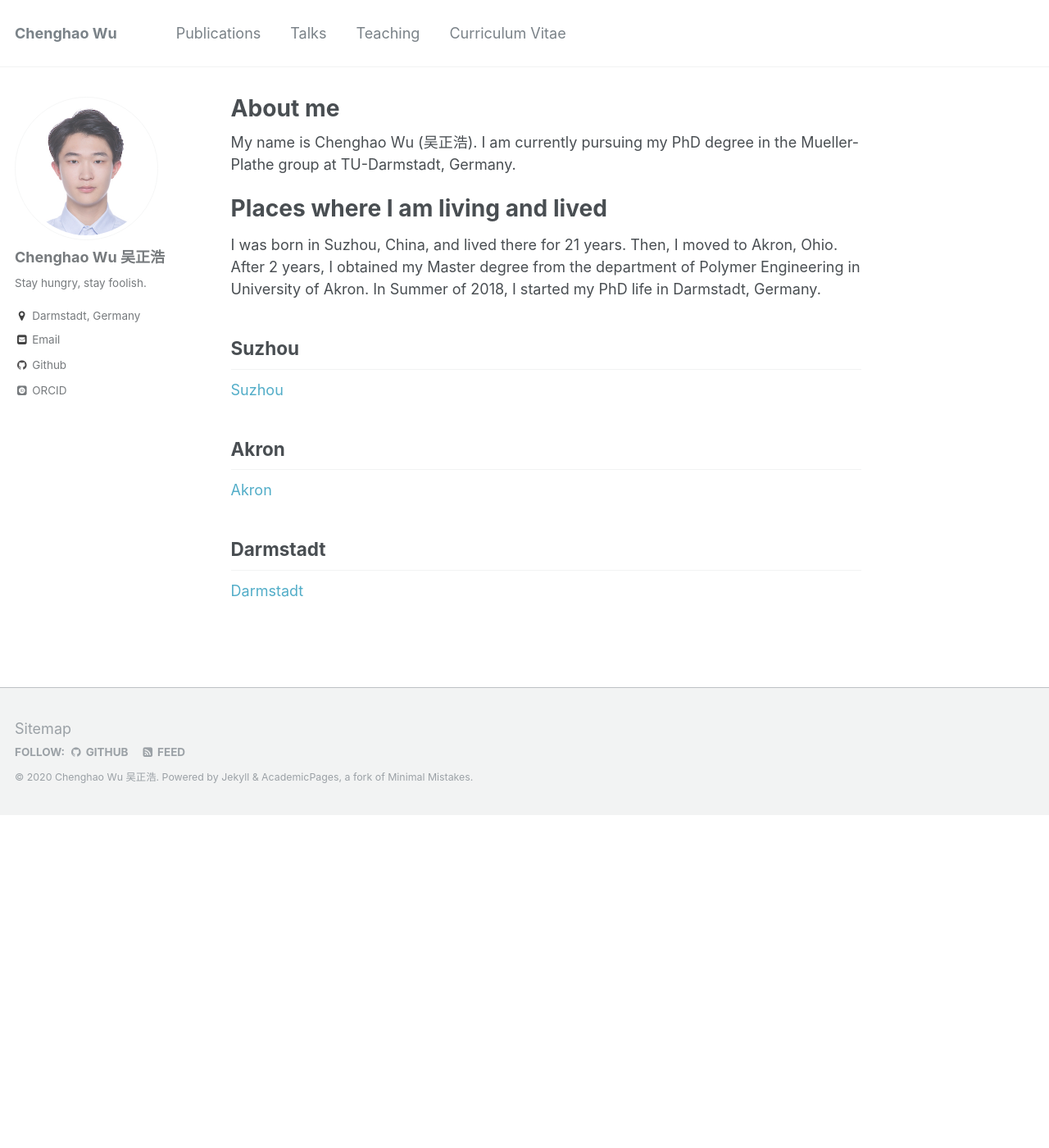
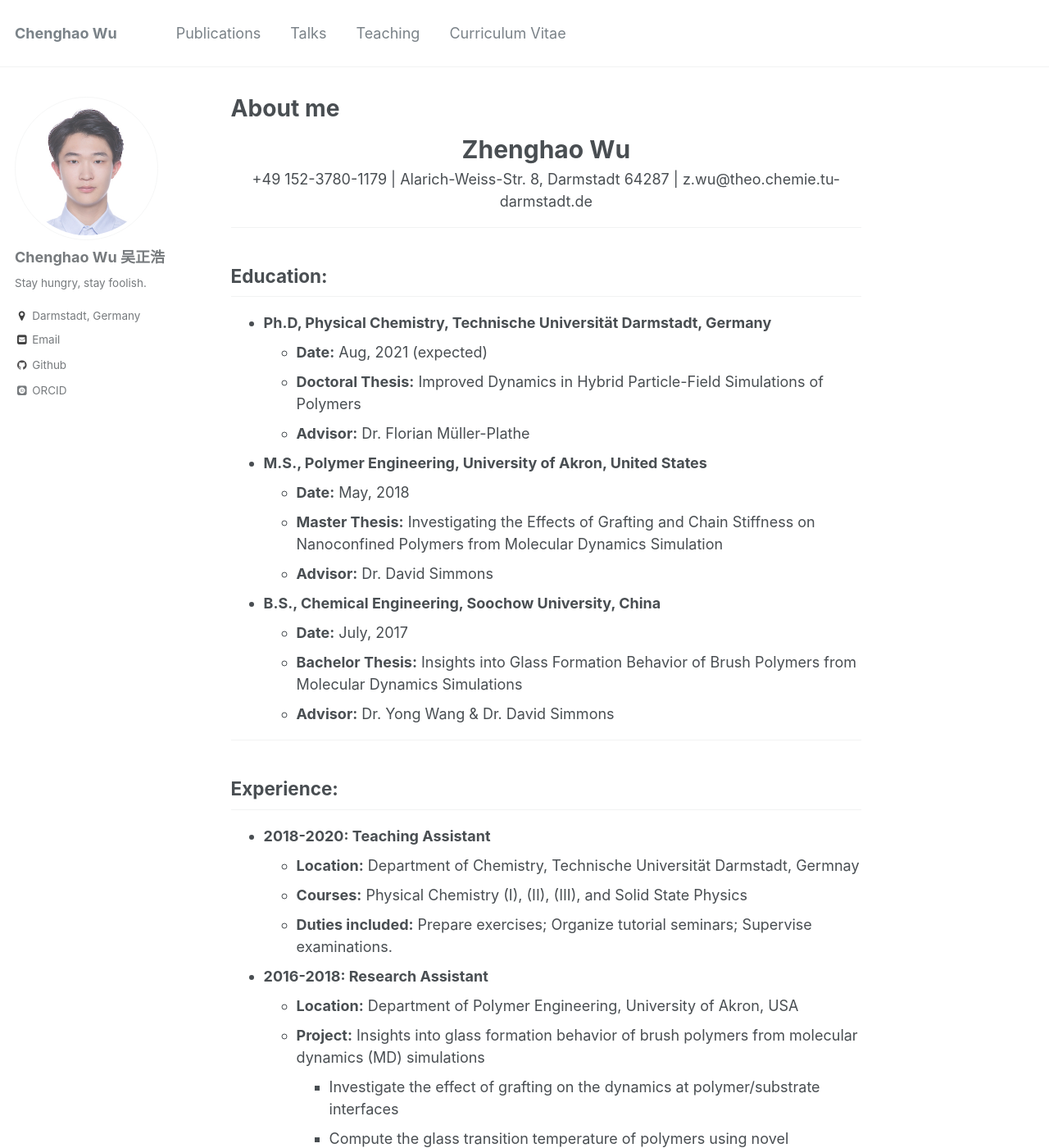
Before and after one commit to Chenghao-Wu/Chenghao-Wu.github.io, a Jekyll site: the page built from _pages/about.md, in a window 1280 px wide and 1400 px high. Shown: the whole window at 82% size. Built offline with Jekyll 4.4.1, drawn with Linux system fonts in a browser that asks for light colours; some web fonts are replaced; some of the changed text lies outside the part shown.

Commit message:
update 17

```diff
--- a/_pages/about.md
+++ b/_pages/about.md
@@ -8,20 +8,88 @@ redirect_from:
   - /about.html
 ---
 
-My name is Chenghao Wu (吴正浩). I am currently pursuing my PhD degree in the Mueller-Plathe group at TU-Darmstadt, Germany.
 
-Places where I am living and lived
-======
-I was born in Suzhou, China, and lived there for 21 years. Then, I moved to Akron, Ohio. After 2 years, I obtained my Master degree from the department of Polymer Engineering in University of Akron. In Summer of 2018, I started my PhD life in Darmstadt, Germany.
+<div style="text-align: center;font-size:30px;"><b>Zhenghao Wu</b></div>
 
-Suzhou
+
+<div align="center">+49 152-3780-1179 |   Alarich-Weiss-Str. 8, Darmstadt 64287 | z.wu@theo.chemie.tu-darmstadt.de </div>
+
+---
+
+Education:
 ------
-[Suzhou](https://en.wikipedia.org/wiki/Suzhou)
 
-Akron
+* **Ph.D, Physical Chemistry, Technische Universität Darmstadt, Germany**
+  * **Date:** Aug, 2021 (expected)
+  * **Doctoral Thesis:** Improved Dynamics in Hybrid Particle-Field Simulations of Polymers
+  * **Advisor:** Dr. Florian Müller-Plathe
+* **M.S., Polymer Engineering, University of Akron, United States**
+  * **Date:** May, 2018
+  * **Master Thesis:** Investigating the Effects of Grafting and Chain Stiffness on Nanoconfined Polymers from Molecular Dynamics Simulation
+  * **Advisor:** Dr. David Simmons
+* **B.S., Chemical Engineering, Soochow University, China**
+  * **Date:** July, 2017
+  * **Bachelor Thesis:** Insights into Glass Formation Behavior of Brush Polymers from Molecular Dynamics Simulations
+  * **Advisor:** Dr. Yong Wang & Dr. David Simmons
+
+---
+
+Experience:
 ------
-[Akron](https://en.wikipedia.org/wiki/Akron,_Ohio)
+* **2018-2020: Teaching Assistant**
+  * **Location:** Department of Chemistry, Technische Universität Darmstadt, Germnay
+  * **Courses:** Physical Chemistry (I), (II), (III), and Solid State Physics
+  * **Duties included:** Prepare exercises; Organize tutorial seminars; Supervise examinations.
 
-Darmstadt
+* **2016-2018: Research Assistant**
+  * **Location:** Department of Polymer Engineering, University of Akron, USA
+  * **Project:** Insights into glass formation behavior of brush polymers from molecular dynamics (MD) simulations
+    * Investigate the effect of grafting on the dynamics at polymer/substrate interfaces
+    * Compute the glass transition temperature of polymers using novel algorithms
+    * Conduct data analysis with automated scripts based on Python
+  * **Supervisor:** Dr. David Simmons
+
+* **July-Aug, 2015: Internship**
+  * **Location:** Bureau of Quality and Technical Supervision of Suzhou, China
+  * **Duties included:** Performed analyses to detect and quantify the amount of fat, sugar, protein and certain additives in consumer-based foods, and compared results to China National Food Standards (GB)
+
+---
+
+Skills:
 ------
-[Darmstadt](https://en.wikipedia.org/wiki/Darmstadt)
+* Skill 1
+* Skill 2
+  * Sub-skill 2.1
+  * Sub-skill 2.2
+  * Sub-skill 2.3
+* Skill 3
+
+---
+
+Publications:
+------
+1. **Wu, Z**, Milano, G, and Müller‐Plathe, F. [Combination of Hybrid Particle-Field Molecular Dynamics and Slip-Springs for the Efficient Simulation of Coarse-Grained Polymer Models: Static and Dynamic Properties of Polystyrene Melts. J. Chem. Theory Comput. In publication.](https://pubs.acs.org/doi/10.1021/acs.jctc.0c00954)
+2. **Wu, Z**, Kalogirou, A, De Nicola, A, Milano, G, Müller‐Plathe, F. [Atomistic hybrid particle‐field molecular dynamics combined with slip‐springs: Restoring entangled dynamics to simulations of polymer melts. J. Comput. Chem. 2021; 42: 6– 18.](https://onlinelibrary.wiley.com/doi/10.1002/jcc.26428)
+
+
+---
+
+Review Activity:
+------
+* [Macromolecules](https://pubs.acs.org/journal/mamobx), 2020 (1)
+
+
+---
+
+Talks and Posters:
+------
+  <ul>{% for post in site.talks %}
+    {% include archive-single-talk-cv.html %}
+  {% endfor %}</ul>
+
+---
+
+
+Service and leadership:
+------
+* Currently signed in to 43 different slack teams
```
Also changed, not shown: _pages/cv.md (+2 -2 lines).
